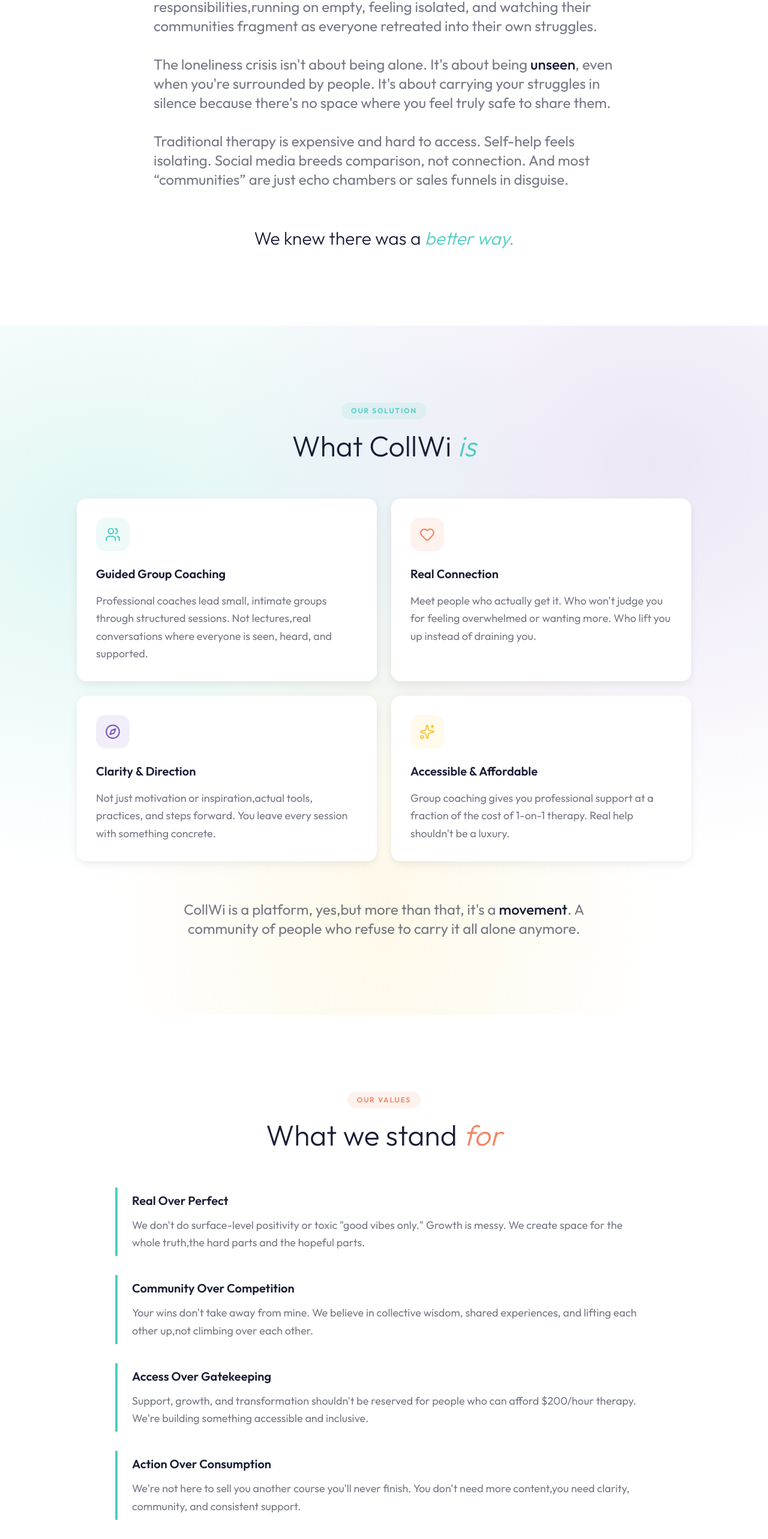
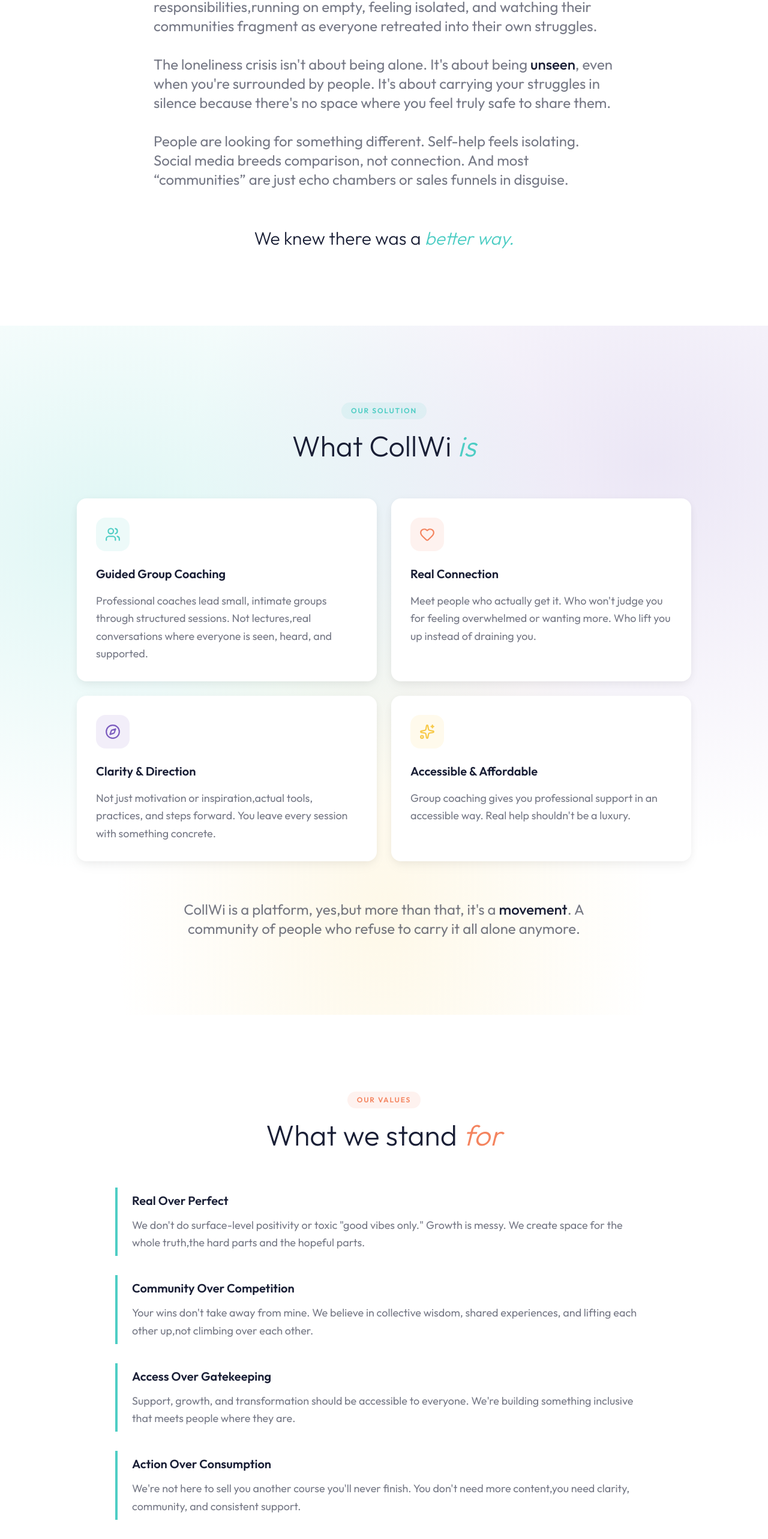
Before and after one commit to gaiaCollwi/collwi-landing, a Next.js app: page /about in a window 1280 px wide. Shown: the part 1173-3739 px from the top of the page at 60% size. Built offline with nearby package versions, Linux system fonts and the light colour scheme.

Commit message:
Remove negative references to therapy - position as different solution, not competitive

```diff
--- a/app/about/page.js
+++ b/app/about/page.js
@@ -71,7 +71,7 @@
                 because there&apos;s no space where you feel truly safe to share them.
               </p>
               <p className="text-xl md:text-2xl">
-                Traditional therapy is expensive and hard to access. Self-help feels isolating.
+                People are looking for something different. Self-help feels isolating.
                 Social media breeds comparison, not connection. And most &ldquo;communities&rdquo; are
                 just echo chambers or sales funnels in disguise.
               </p>
@@ -147,7 +147,7 @@
                 </div>
                 <h3 className="text-xl font-semibold mb-4 text-brand-navy">Accessible & Affordable</h3>
                 <p className="text-lg text-brand-navy/60 leading-relaxed">
-                  Group coaching gives you professional support at a fraction of the cost of 1-on-1 therapy.
+                  Group coaching gives you professional support in an accessible way.
                   Real help shouldn&apos;t be a luxury.
                 </p>
               </div>
@@ -189,7 +189,7 @@
               },
               {
                 title: 'Access Over Gatekeeping',
-                desc: "Support, growth, and transformation shouldn't be reserved for people who can afford $200/hour therapy. We're building something accessible and inclusive.",
+                desc: "Support, growth, and transformation should be accessible to everyone. We're building something inclusive that meets people where they are.",
               },
               {
                 title: 'Action Over Consumption',
```
